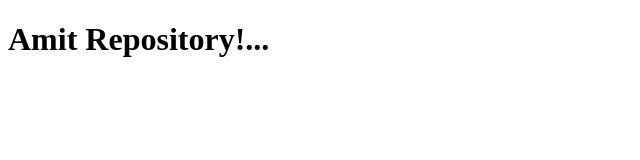
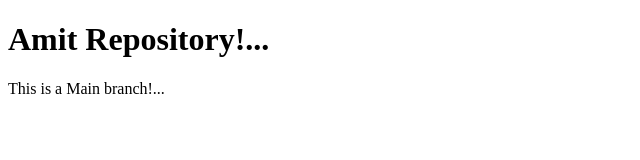
Before and after one commit to AdityaWandhekar/AmitRepo, a plain HTML site: page index.html in a window 1280 px wide. Shown: the whole page, without its empty margins (0-640 px from the left). Drawn offline with Linux system fonts and the light colour scheme.

Commit message:
Add this to main barnch

```diff
--- a/index.html
+++ b/index.html
@@ -7,6 +7,6 @@
 </head>
 <body>
     <h1>Amit Repository!...</h1>
-
+    <p>This is a Main branch!...</p>
 </body>
 </html>
```
